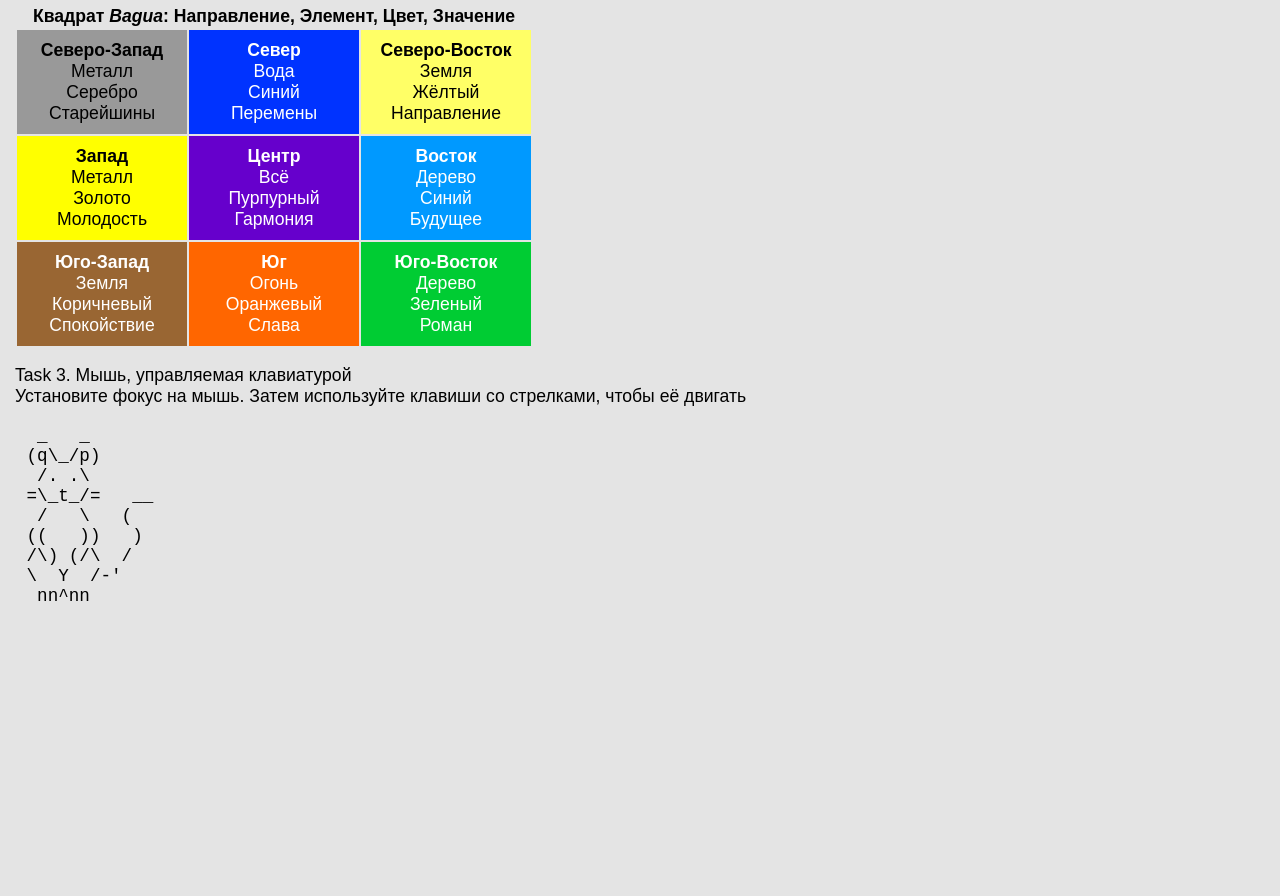
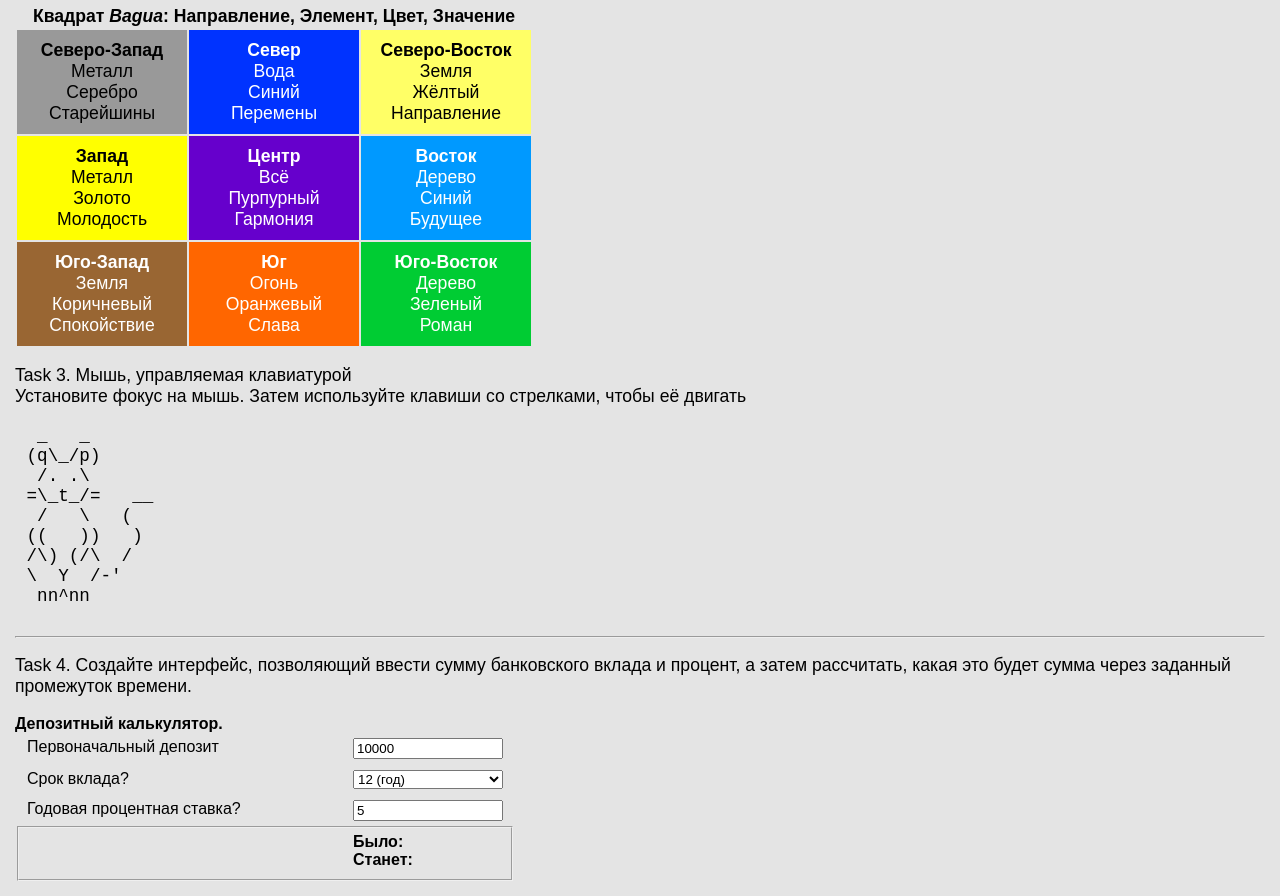
Before and after one commit to NikitaBelevich/DOM-Forms, a plain HTML site: page index.html in a window 1280 px wide. Shown: the part 454-1350 px from the top of the page. Before the commit the page ends 1096 px from the top, so only its background shows below. Drawn offline with Linux system fonts and the light colour scheme.

Commit message:
Task 4 complete
Дупозитный калькулятор (простой)

```diff
--- a/index.html
+++ b/index.html
@@ -118,6 +118,47 @@
         </div>
     </div>
 
+    <hr>
+
+    <div>
+        <p>Task 4. Создайте интерфейс, позволяющий ввести сумму банковского вклада и процент, а затем рассчитать, какая это будет сумма через заданный промежуток времени.</p>
+        <div class="task4">
+            <b>Депозитный калькулятор.</b>
+            <form action="#" class="deposit-calculator">
+                <fieldset>
+                    <label>Первоначальный депозит</label>
+                    <input type="number" value="10000" name="deposit-field">
+                </fieldset>
+
+                <fieldset>
+                    <label>Срок вклада?</label>
+                    <select name="time-of-deposit">
+                        <option value="3">3 (минимум)</option>
+                        <option value="6">6 (полгода)</option>
+                        <option value="12" selected>12 (год)</option>
+                        <option value="18">18 (1.5 года)</option>
+                        <option value="24">24 (2 года)</option>
+                        <option value="30">30 (2.5 года)</option>
+                        <option value="36">36 (3 года)</option>
+                        <option value="60">60 (5 лет)</option>
+                    </select>
+                </fieldset>
+
+                <fieldset>
+                    <label>Годовая процентная ставка?</label>
+                    <input type="number" value="5" name="interest-rate">
+                </fieldset>
+
+                <fieldset>
+                    <div class="calculator-out">
+                        <div class="before">Было:<span></span></div>
+                        <div class="after">Станет:<span></span></div>
+                    </div>
+                </fieldset>
+            </form>
+        </div>
+    </div>
+
 
 
     <script src="js/app.js" defer></script>
--- a/js/app.js
+++ b/js/app.js
@@ -130,3 +130,26 @@ mouse3.addEventListener('focus', function(e) {
         this.removeEventListener('keydown', moovingMouse);
     };
 });
+
+
+// Task 4. Депозитный калькулятор
+calcDeposit();
+function calcDeposit() {
+    const calculatorForm = document.querySelector('.deposit-calculator');
+    const depositField = calculatorForm.elements['deposit-field'];
+    const timeOfDepositSelect = calculatorForm.elements['time-of-deposit'];
+    const interestRateField = calculatorForm.elements['interest-rate'];
+    const beforeOut = calculatorForm.querySelector('.calculator-out .before span');
+    const afterOut = calculatorForm.querySelector('.calculator-out .after span');
+
+    calculatorForm.addEventListener('change', (e) => {
+        const deposit = +depositField.value;
+        const timeOfDeposit = +timeOfDepositSelect.value;
+        const interestRate = +interestRateField.value;
+
+        const result = Math.round(deposit * (1 + (interestRate / 100) * (timeOfDeposit / 12)));
+
+        beforeOut.textContent = ' ' + deposit;
+        afterOut.textContent = ' ' + result;
+    });
+}
--- a/scss/main-style.scss
+++ b/scss/main-style.scss
@@ -112,3 +112,33 @@ th {
         border: 1px dashed rgb(211, 16, 185);
     }
 }
+
+.task4 {
+    font-size: 16px;
+}
+.deposit-calculator{
+    max-width: 500px;
+    & fieldset:not(:last-child){ // Кроме блока вывода значений
+        border: none;
+        margin: 0;
+        padding-bottom: 5px;
+        :last-child{
+            float: right;
+            width: 150px;
+        }
+
+    }
+    input[type="number"]{
+        width: 142px !important;
+    }
+}
+
+.calculator-out{
+    display: flex;
+    flex-direction: column;
+    align-items: flex-end;
+    font-weight: 700;
+    .before, .after {
+        min-width: 146px;
+    }
+}
```
Also changed, not shown: css/main-style.css.
